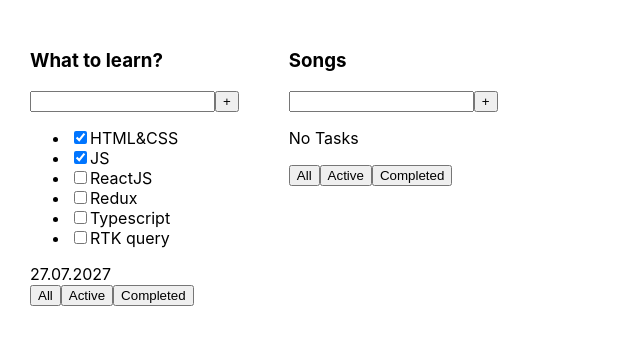
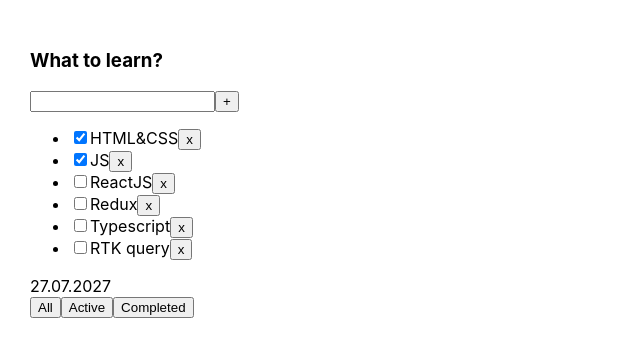
Before and after one commit to Jorjjo/todolist-lessons, a React (Vite) app: page / in a window 1280 px wide. Shown: the top 356 px of the page, without its empty margins (0-640 px from the left). Built offline with nearby package versions, Linux system fonts and the light colour scheme.

Commit message:
lesson-02 delete task, filter tasks

```diff
--- a/src/App.tsx
+++ b/src/App.tsx
@@ -1,31 +1,48 @@
+import { useState } from 'react';
 import './App.css';
-import { TodolistItem } from './TodolistItem';
-
-export type TaskProps = {
-    id: number;
-    title: string;
-    isDone: boolean;
-};
-
+import { Task, TodolistItem } from './TodolistItem';
+export type FilterType = 'all' | 'active' | 'completed';
 export const App = () => {
-    const tasks1: TaskProps[] = [
+    const [tasks, setTasks] = useState<Task[]>([
         { id: 1, title: 'HTML&CSS', isDone: true },
         { id: 2, title: 'JS', isDone: true },
         { id: 3, title: 'ReactJS', isDone: false },
         { id: 4, title: 'Redux', isDone: false },
         { id: 5, title: 'Typescript', isDone: false },
         { id: 6, title: 'RTK query', isDone: false },
-    ];
+    ]);
 
-    const tasks2: TaskProps[] = [];
+    const [currentFilter, setCurrentFilter] = useState<FilterType>('all');
+    const deleteTask = (taskId: number) => {
+        const filteredTasks = tasks.filter((task) => {
+            return task.id !== taskId;
+        });
+        setTasks(filteredTasks);
+    };
+    const changeFilter = (filter: FilterType) => {
+        setCurrentFilter(filter);
+    };
+
+    let filteredTasks = tasks;
+    if (currentFilter === 'active') {
+        filteredTasks = tasks.filter((task) => !task.isDone);
+    }
+    if (currentFilter === 'completed') {
+        filteredTasks = tasks.filter((task) => task.isDone);
+    }
+
+    console.log({tasks, filteredTasks});
+
+
     return (
         <div className='app'>
             <TodolistItem
                 title='What to learn?'
-                tasks={tasks1}
+                tasks={filteredTasks}
                 date='27.07.2027'
+                deleteTask={deleteTask}
+                changeFilter={changeFilter}
             />
-            <TodolistItem title='Songs' tasks={tasks2} />
         </div>
     );
 };
--- a/src/Button.tsx
+++ b/src/Button.tsx
@@ -2,8 +2,9 @@
 
 type ButtonProps = {
     title: string;
+    onClick: () => void;
 };
 
-export function Button({ title }: ButtonProps): JSX.Element {
-    return <button>{title}</button>;
+export function Button({ title, onClick }: ButtonProps): JSX.Element {
+    return <button onClick={onClick}>{title}</button>;
 }
--- a/src/TodolistItem.tsx
+++ b/src/TodolistItem.tsx
@@ -1,14 +1,28 @@
 import { JSX } from 'react';
-import { TaskProps } from './App';
 import { Button } from './Button';
+import { FilterType } from './App';
+
+export type Task = {
+    id: number;
+    title: string;
+    isDone: boolean;
+};
 
 type ToDoListProps = {
     title: string;
-    tasks: TaskProps[];
+    tasks: Task[];
     date?: string;
+    deleteTask: (taskId: number) => void;
+    changeFilter: (filter: FilterType) => void;
 };
 
-export const TodolistItem = ({ title, tasks, date }: ToDoListProps) => {
+export const TodolistItem = ({
+    title,
+    tasks,
+    date,
+    deleteTask,
+    changeFilter,
+}: ToDoListProps) => {
     const tasksList: JSX.Element =
         tasks.length === 0 ? (
             <p>No Tasks</p>
@@ -19,24 +33,44 @@
                         <li key={task.id}>
                             <input type='checkbox' checked={task.isDone} />
                             <span>{task.title}</span>
+                            <Button
+                                title='x'
+                                onClick={() => deleteTask(task.id)}
+                            />
                         </li>
                     );
                 })}
             </ul>
         );
+
     return (
         <div>
             <h3>{title}</h3>
             <div>
                 <input />
-                <Button title='+'/>
+                <Button title='+' onClick={() => {}} />
             </div>
             {tasksList}
             <div>{date}</div>
             <div>
-                <Button title='All' />
-                <Button title='Active' />
-                <Button title='Completed' />
+                <Button
+                    title='All'
+                    onClick={() => {
+                        changeFilter('all');
+                    }}
+                />
+                <Button
+                    title='Active'
+                    onClick={() => {
+                        changeFilter('active');
+                    }}
+                />
+                <Button
+                    title='Completed'
+                    onClick={() => {
+                        changeFilter('completed');
+                    }}
+                />
             </div>
         </div>
     );
```
